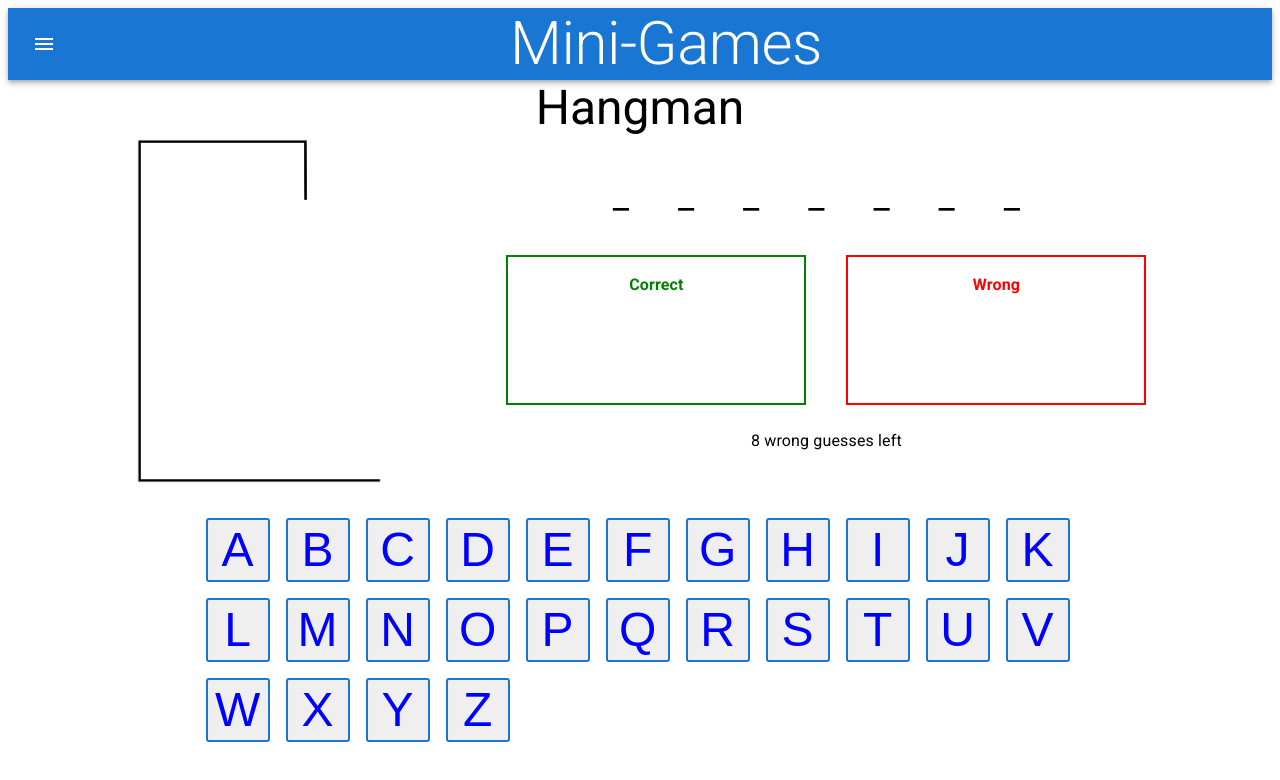
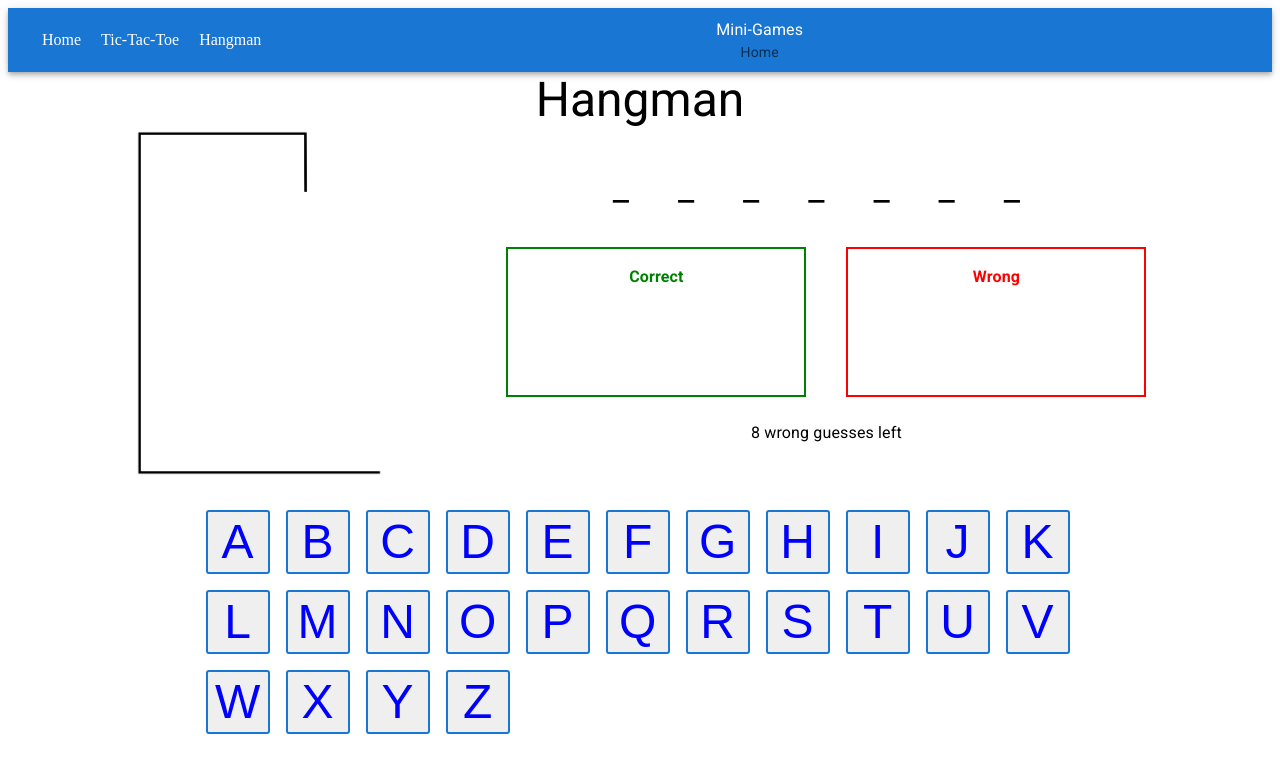
Before and after one commit to hawkjosh/mini-games, a React (Vite) app: page /hangman in a window 1280 px wide. Shown: the top 780 px of the page. Built offline with nearby package versions, Linux system fonts and the light colour scheme.

Commit message:
more unsuccessful attempts at the Menu page

```diff
--- a/src/App.jsx
+++ b/src/App.jsx
@@ -8,7 +8,8 @@ import {
 
 import './assets/styles/App.css'
 
-import Menu from './components/Menu.jsx'
+// import Navbar from './components/Navbar.jsx'
+import NavbarNewUpdate from './components/NavbarNewUpdate.jsx'
 import Home from './pages/Home.jsx'
 import TicTacToe from './pages/TicTacToe.jsx'
 import Hangman from './pages/Hangman.jsx'
@@ -19,7 +20,8 @@ export default function App() {
   return (
     <Router>
       <Routes>
-        <Route path='/' element={<Menu />}>
+        {/* <Route path='/' element={<Navbar />}> */}
+        <Route path='/' element={<NavbarNewUpdate />}>
           <Route index element={<Home />} />
           <Route path='/tic-tac-toe' element={<TicTacToe />} />
           <Route path='/hangman' element={<Hangman />} />
--- a/src/components/Menu.jsx
+++ b/src/components/Navbar.jsx
@@ -8,6 +8,9 @@ import {
   createTheme,
   IconButton,
   Link,
+  List,
+  ListItem,
+  ListItemText,
   Menu,
   MenuItem,
   ThemeProvider,
@@ -33,27 +36,27 @@ const theme = createTheme({
   }
 })
 
-export default function App() {
+const menuInfo = ['Home', 'Tic-Tac-Toe', 'Hangman']
 
-  const gameTitles = ['Mini-Games', 'Tic-Tac-Toe', 'Hangman']
-
-  const [headerTitle, setHeaderTitle] = React.useState(gameTitles[0])
+export default function Navbar() {
 
   const [anchorEl, setAnchorEl] = React.useState(null)
 
+  const [selectedIndex, setSelectedIndex] = React.useState(0)
+
   const open = Boolean(anchorEl)
 
-  const handleClick = (e) => {
+  function handleClick(e) {
     setAnchorEl(e.currentTarget)
   }
 
-  const handleClose = () => {
+  function handleMenuItemClick(e, index) {
+    setSelectedIndex(index)
     setAnchorEl(null)
   }
 
-  const updateTitle = (e) => {
-    const currTitle = e.currentTarget.innerText
-    setHeaderTitle(currTitle)
+  function handleClose() {
+    setAnchorEl(null)
   }
 
   return (
@@ -69,7 +72,7 @@ export default function App() {
           <Toolbar>
             <IconButton
               id='menu-button'
-              aria-controls={open ? 'game-menu' : undefined}
+              aria-controls={open ? 'games-menu' : undefined}
               aria-haspopup='true'
               aria-expanded={open ? 'true' : undefined}
               onClick={handleClick}
@@ -77,14 +80,11 @@ export default function App() {
               edge='start'
               color='inherit'
               aria-label='menu'
-              sx={{
-                mr: 2
-              }}
             >
               <MenuIcon />
             </IconButton>
             <Menu
-              id='game-menu'
+              id='games-menu'
               anchorEl={anchorEl}
               open={open}
               onClose={handleClose}
@@ -93,52 +93,41 @@ export default function App() {
               }}
             >
               <MenuItem
-                onClick={(e) => {handleClose(), updateTitle(e)}}>
-                <Link
+                component={Link}
                 href='/'
-                  underline='none'
-                  sx={{
-                  color: 'inherit'
-                  }}
+                selected={selectedIndex === 0}
+                // onClick={(event) => handleMenuItemClick(event, 0)}
+                onClick={() => setSelectedIndex(0)}
               >
                   Home
-                </Link>
               </MenuItem>
               <MenuItem
-                onClick={(e) => {handleClose(), updateTitle(e)}}>
-                <Link
+                component={Link}
                 href='/tic-tac-toe'
-                  underline='none'
-                  sx={{
-                    color: 'inherit'
-                  }}
+                selected={selectedIndex === 1}
+                // onClick={(event) => handleMenuItemClick(event, 1)}
+                onClick={() => setSelectedIndex(1)}
               >
                   Tic-Tac-Toe
-                </Link>
               </MenuItem>
               <MenuItem
-                onClick={(e) => {handleClose(), updateTitle(e)}}>
-                <Link
+                component={Link}
                 href='/hangman'
-                  underline='none'
-                  sx={{
-                    color: 'inherit'
-                  }}
+                selected={selectedIndex === 2}
+                // onClick={(event) => handleMenuItemClick(event, 2)}
+                onClick={() => setSelectedIndex(2)}
               >
                   Hangman
-                </Link>
               </MenuItem>
             </Menu>
-            <Typography
-              variant='h2'
-              component="div"
+            <ListItemText
+              primary='Mini-Games'
+              secondary={menuInfo[selectedIndex]}
               sx={{
                 flexGrow: 1,
                 textAlign: 'center'
               }}
-            >
-              {headerTitle}
-            </Typography>
+            />
           </Toolbar>
         </AppBar>
         <Outlet />
--- /dev/null
+++ b/src/components/NavbarNewUpdate.jsx
@@ -0,0 +1,171 @@
+import * as React from 'react';
+
+import { Outlet } from 'react-router-dom'
+
+import {
+  AppBar,
+  Box,
+  createTheme,
+  IconButton,
+  Link,
+  ListItemButton,
+  ListItemText,
+  Menu,
+  MenuItem,
+  ThemeProvider,
+  Toolbar,
+  Typography
+} from '@mui/material'
+
+import MenuIcon from '@mui/icons-material/Menu'
+
+const theme = createTheme({
+  breakpoints: {
+    values: {
+      // Breakpoints below use vertical layout
+      xxs: 0,
+      xs: 375,
+      sm: 425,
+      md: 768,
+      // Breakpoints below change to horizontal layout
+      lg: 1024,
+      xl: 1440,
+      xxl: 1620
+    }
+  }
+})
+
+export default function Navbar() {
+
+  const [subtitle, setSubtitle] = React.useState('Home')
+
+  const handleTitleChange = (e) => {
+    setSubtitle(() => e.target.innerText)
+  }
+
+  const renderTitle = () => {
+    let title
+    if (subtitle === 'Home') {
+      title = 'Home'
+    } else if (subtitle === 'Tic-Tac-Toe') {
+      title = 'Tic-Tac-Toe'
+    } else if (subtitle === 'Hangman') {
+      title = 'Hangman'
+    }
+    return title
+  }
+
+  return (
+    <ThemeProvider theme={theme}>
+      <Box
+        sx={{
+          flexGrow: 1
+        }}
+      >
+        <AppBar
+          position='sticky'
+        >
+          <Toolbar>
+            <Link href='/' onClick={handleTitleChange} sx={{color: 'white', marginX: '10px'}}>Home</Link>
+            <Link href='/tic-tac-toe' onClick={handleTitleChange} sx={{color: 'white', marginX: '10px'}}>Tic-Tac-Toe</Link>
+            <Link href='/hangman' onClick={handleTitleChange} sx={{color: 'white', marginX: '10px'}}>Hangman</Link>
+            {/* <ListItemButton component={Link} href='/' value='Home' onClick={handleTitleChange}>
+              Home
+              <ListItemText component={Link} href='/' primary='Home' onClick={handleTitleChange} />
+            </ListItemButton>
+            <ListItemButton component={Link} href='/tic-tac-toe' value='Tic-Tac-Toe' onClick={handleTitleChange}>
+              Tic-Tac-Toe
+              <ListItemText primary='Tic-Tac-Toe' onClick={handleTitleChange} />
+            </ListItemButton>
+            <ListItemButton component={Link} href='/hangman' value='Hangman' onClick={handleTitleChange}>
+              Hangman
+              <ListItemText primary='Hangman' onClick={handleTitleChange} />
+            </ListItemButton> */}
+            <ListItemText
+              primary='Mini-Games'
+              secondary={renderTitle()}
+              sx={{
+                flexGrow: 1,
+                textAlign: 'center'
+              }}
+            />
+          </Toolbar>
+        </AppBar>
+        <Outlet />
+      </Box>
+    </ThemeProvider>
+  )
+}
+
+
+
+
+
+
+{/* <ThemeProvider theme={theme}>
+<Box
+  sx={{
+    flexGrow: 1
+  }}
+>
+  <AppBar
+    position='sticky'
+  >
+    <Toolbar>
+      <IconButton
+        id='menu-button'
+        aria-controls={open ? 'games-menu' : undefined}
+        aria-haspopup='true'
+        aria-expanded={open ? 'true' : undefined}
+        onClick={handleOpen}
+        size='large'
+        edge='start'
+        color='inherit'
+        aria-label='menu'
+      >
+        <MenuIcon />
+      </IconButton>
+      <Menu
+        id='games-menu'
+        anchorEl={anchorEl}
+        open={open}
+        onClose={handleClose}
+        MenuListProps={{
+          'aria-labelledby': 'menu-button',
+        }}
+      >
+        <MenuItem
+          component={Link}
+          href='/'
+          onClick={handleSelect}
+        >
+            Home
+        </MenuItem>
+        <MenuItem
+          component={Link}
+          href='/tic-tac-toe'
+          onClick={handleSelect}
+        >
+            Tic-Tac-Toe
+        </MenuItem>
+        <MenuItem
+          component={Link}
+          href='/hangman'
+          onClick={handleSelect}
+        >
+            Hangman
+        </MenuItem>
+      </Menu>
+      <ListItemText
+        primary='Mini-Games'
+        secondary={subtitle}
+        sx={{
+          flexGrow: 1,
+          textAlign: 'center'
+        }}
+      />
+    </Toolbar>
+  </AppBar>
+  <Outlet />
+</Box>
+</ThemeProvider> */}
--- a/src/pages/Hangman.jsx
+++ b/src/pages/Hangman.jsx
@@ -44,7 +44,14 @@ const alphaBtnSX = {
   color: 'blue',
   fontSize: '3rem',
   aspectRatio: '1/1',
-  width: '4rem'
+  width: '4rem',
+  opacity: '1',
+  '&.correct': {
+    opacity: '0.5'
+  },
+  '&.wrong': {
+    opacity: '0.25'
+  }
 }
 
 export default function Hangman() {
@@ -68,6 +75,7 @@ export default function Hangman() {
   const playArea = document.getElementById('playArea')
   const finishMessageText1 = document.querySelector('[data-finish-message-text1]')
   const finishMessageText2 = document.querySelector('[data-finish-message-text2]')
+  const alphaBtns = document.querySelectorAll('.alpha-btns')
 
   const [correctGuessesList, setCorrectGuessesList] = React.useState([])
 
@@ -77,12 +85,12 @@ export default function Hangman() {
 
   const maskedWord = word.split('').map(letter => correctGuessesList.includes(letter) ? letter : '_').join(' ')
 
-  const handleWrongClick = () => {
+  function handleWrongClick() {
     let currCount = wrongGuessesList.length
-    setHangmanImg([images[currCount += 1]])
+    setHangmanImg(images[currCount += 1])
   }
 
-  const checkWinner = () => {
+  function checkWinner() {
     if (!maskedWord.includes('_')) {
       finishMessageText1.innerText = 'Congrats, you win!'
       playArea.classList.add('hide')
@@ -95,7 +103,7 @@ export default function Hangman() {
     }
   }
 
-  const resetGame = () => {
+  function resetGame() {
     setHangmanImg(images[0])
     setCorrectGuessesList([])
     setWrongGuessesList([])
@@ -103,6 +111,7 @@ export default function Hangman() {
     finishMessageText2.innerText = ''
     finishMessageArea.classList.remove('win', 'lose')
     playArea.classList.remove('hide')
+    alphaBtns.classList.remove('correct', 'wrong')
   }
 
   return (
@@ -139,14 +148,16 @@ export default function Hangman() {
         </Box>
         <Box sx={{width: '70%'}}>
           {alphabet.map((alphabet, index) =>
-            <Box component='button' sx={alphaBtnSX} key={index} onClick={() => {
-              checkWinner()
-              if (word.includes(alphabet)) {
-                setCorrectGuessesList([...correctGuessesList, alphabet])
-              } else {
+            <Box className='alpha-btns' component='button' key={index} sx={alphaBtnSX} onClick={() => {
+              if (!word.includes(alphabet)) {
                 setWrongGuessesList([...wrongGuessesList, alphabet])
                 handleWrongClick()
+                // alphaBtns.classList.add('wrong')
+              } else {
+                setCorrectGuessesList([...correctGuessesList, alphabet])
+                // alphaBtns.classList.add('correct')
               }
+              checkWinner()
             }}>
               {alphabet}
             </Box>
```
Also changed, not shown: src/components/NavbarUpdate.jsx (added, +40 -0 lines). Lines whose indentation alone changed are shown as unchanged.
